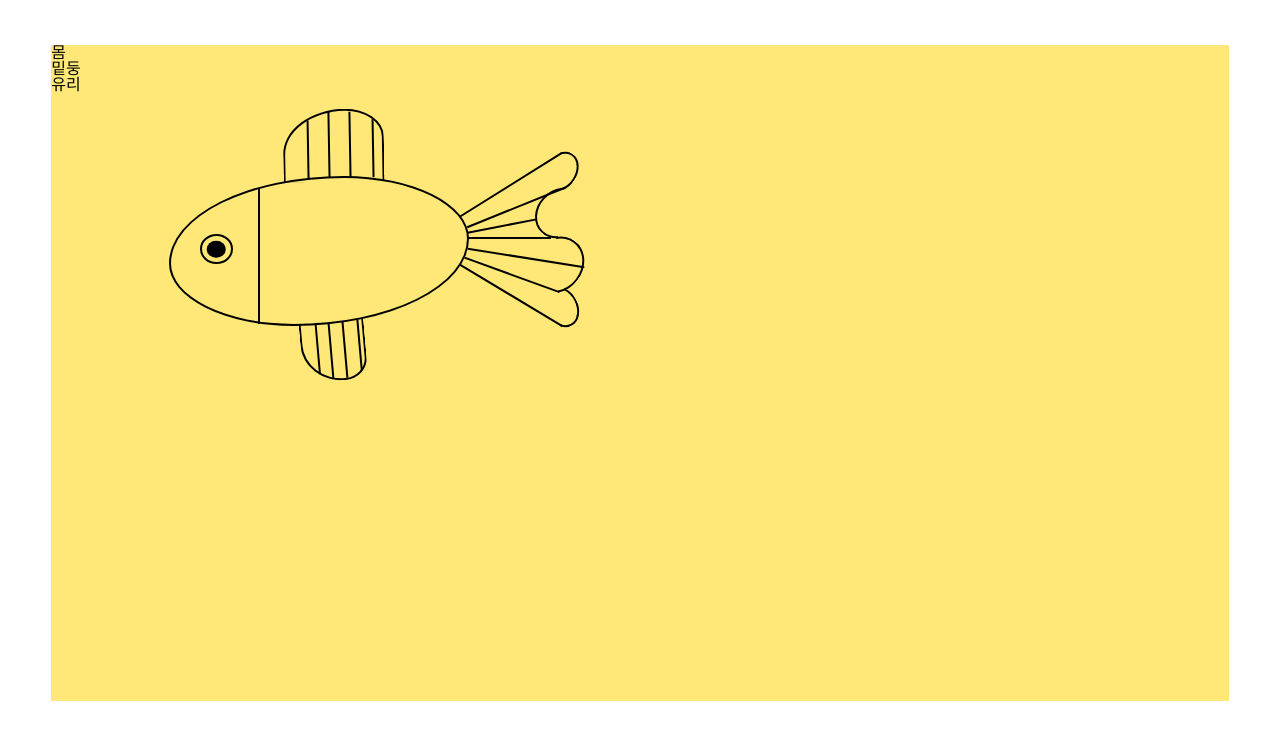
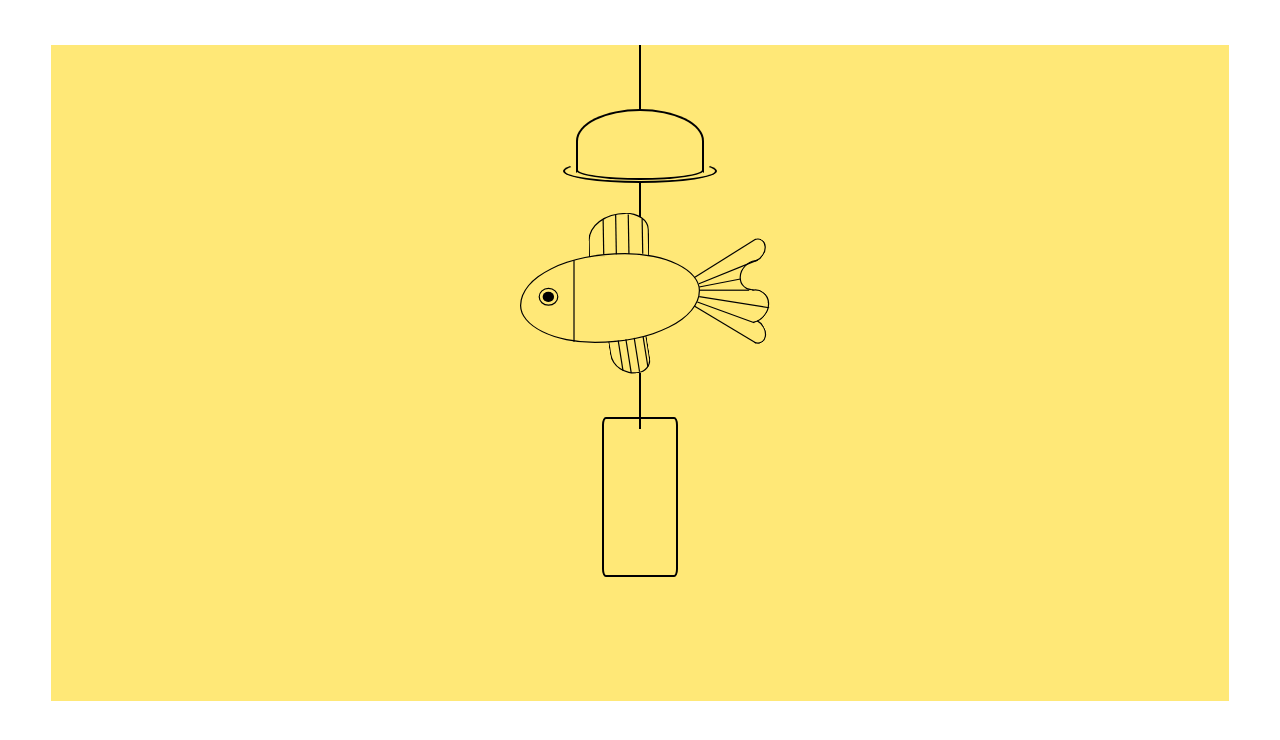
Before and after one commit to seambark/drawing, a plain HTML site: page paging/fish.html in a window 1280 px wide. Drawn offline with Linux system fonts and the light colour scheme.

Commit message:
종,바 css 작업

```diff
--- a/paging/fish.css
+++ b/paging/fish.css
@@ -4,21 +4,85 @@
   background-color: #ffe877;
 }
 
-.fishWrap {
+.fishBellWrap {
+  /* display: inline-block; */
+  position: absolute;
+  left: 50%;
+  transform: translateX(-50%);
+  padding-top: 8vh;
+  color: transparent;
+}
+.fishBellWrap::before {
+  content: "";
+  display: block;
+  position: absolute;
+  top: 0;
+  left: 50%;
+  transform: translateX(-50%);
+  width: 2px;
+  height: 8vh;
+  background-color: #000;
+}
+.bell {
+  position: relative;
+  width: 12vw;
+  margin: 0 auto;
+  padding-bottom: 5vh;
+}
+.bell::after {
+  content: "";
+  display: inline-block;
+  position: absolute;
+  left: 50%;
+  transform: translateX(-50%);
+  width: 2px;
+  height: 4.3vh;
+  background-color: #000;
+}
+.bell .body,
+.bell .body::after,
+.bell .bottom {
+  border-width: 2px;
+  border-style: solid;
+}
+.bell .body {
+  position: relative;
+  width: 10vw;
+  height: 8vh;
+  margin: 0 auto;
+  background-color: transparent;
+  border-color: #000 #000 transparent #000;
+  border-radius: 50% 50% 0 0;
+}
+.bell .body::after {
+  content: "";
+  display: block;
+  position: absolute;
+  left: -2px;
+  bottom: -16%;
+  width: 100%;
+  height: 2vh;
+  border-color: transparent #000 #000 #000;
+  border-radius: 0 0 50% 50%;
+}
+.bell .bottom {
+  width: 100%;
+  height: 3vh;
+  margin-top: -1.1vw;
+  border-color: transparent #000 #000 #000;
+  border-radius: 50%;
 }
 .fish {
-  position: absolute;
-  top: 20%;
-  left: 10%;
+  position: relative;
   width: 400px;
   height: 150px;
   padding-right: 14%;
+  transform: scale(0.6);
 }
 .fish > div {
   position: absolute;
   top: 0;
   height: 100%;
-  color: transparent;
   font-size: 0;
 }
 .fish .head {
@@ -81,11 +145,11 @@
   border-radius: 80% 50% 0 0;
 }
 .fish .body .fins .finBottom {
-  bottom: -39%;
-  left: 17%;
+  bottom: -37%;
+  left: 36%;
   width: 65%;
   height: 41%;
-  transform: rotate(355deg);
+  transform: rotate(351deg);
   border-width: 0 2px 2px 2px;
   border-radius: 0 0 50% 90%;
 }
@@ -224,3 +288,26 @@
   width: 143%;
   transform: rotate(9deg);
 }
+.glassRod {
+  position: relative;
+  width: 6vw;
+  margin: 0 auto;
+  padding-top: 5.5vh;
+}
+.glassRod::before {
+  content: "";
+  display: inline-block;
+  position: absolute;
+  top: 0;
+  left: 50%;
+  transform: translateX(-50%);
+  width: 2px;
+  height: 7vh;
+  background-color: #000;
+}
+.glassRod .rod {
+  width: 100%;
+  height: 20vh;
+  border: 2px solid #000;
+  border-radius: 5%;
+}
```
